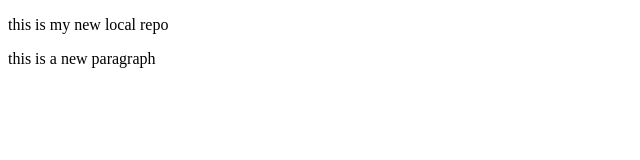
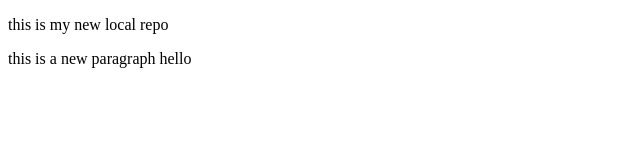
Before and after one commit to peddintisonu/Git-remote, a plain HTML site: page index.html in a window 1280 px wide. Shown: the full height of the page, 0-640 px from the left. Drawn offline with Linux system fonts and the light colour scheme.

Commit message:
changed para

```diff
--- a/index.html
+++ b/index.html
@@ -7,6 +7,6 @@
 </head>
 <body>
     <p>this is my new local repo</p>
-    <p>this is a new paragraph</p>
+    <p>this is a new paragraph hello</p>
 </body>
 </html>
```
